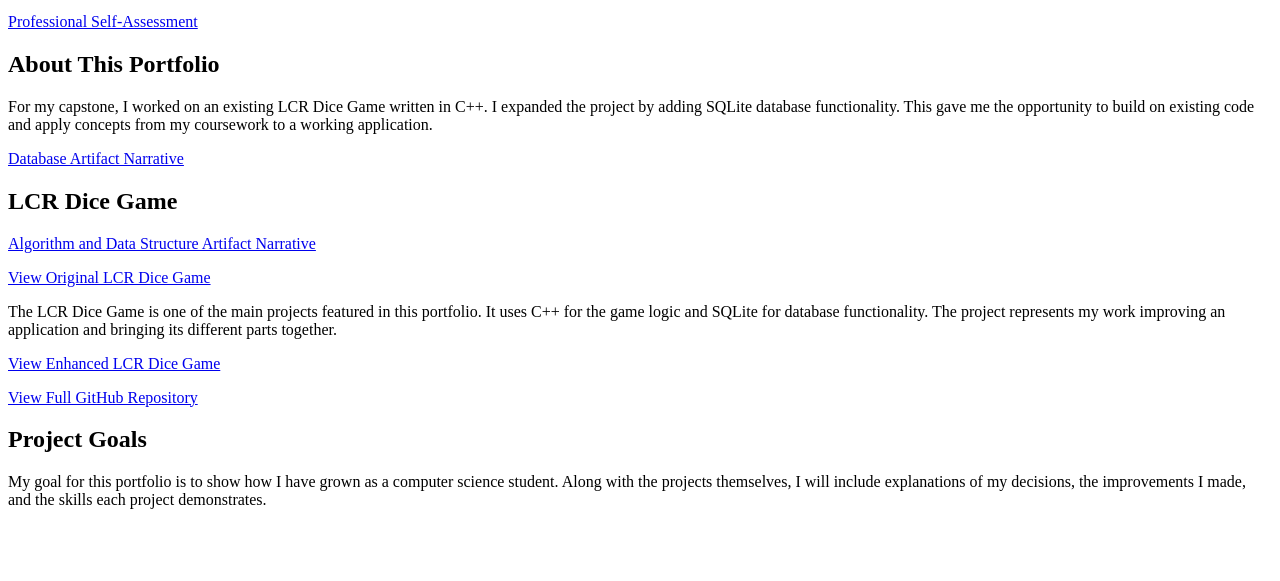
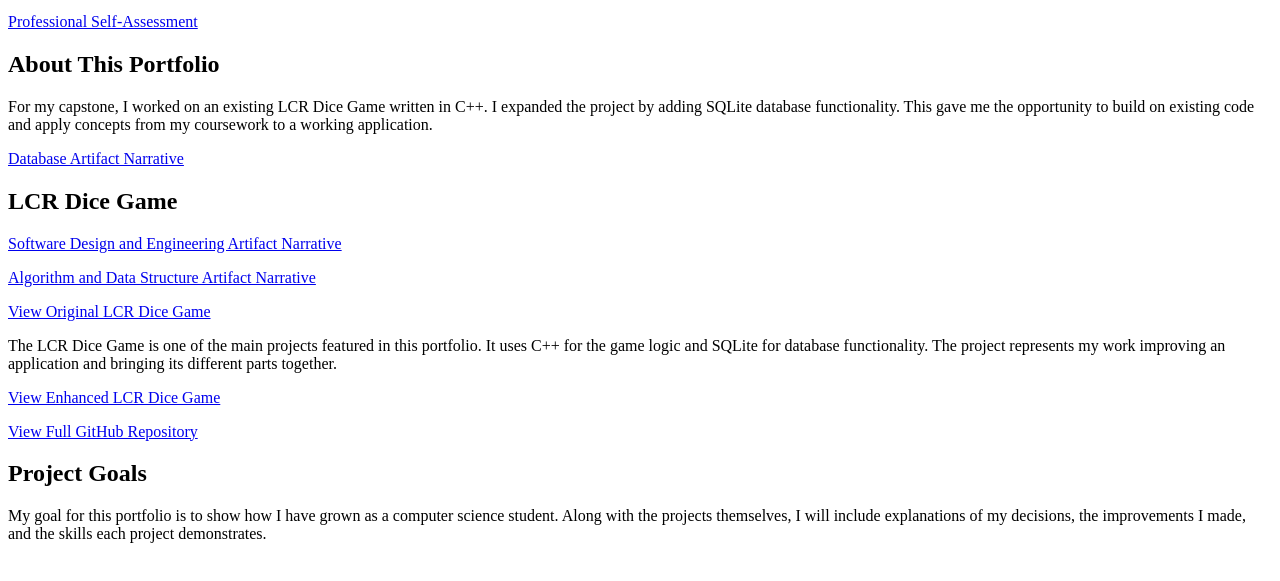
Before and after one commit to TessaCol/CS-499, a plain HTML site: page index.html in a window 1280 px wide. Shown: the part 101-682 px from the top of the page. Drawn offline with Linux system fonts and the light colour scheme.

Commit message:
Add Software Design and Engineering Artifact link

```diff
--- a/index.html
+++ b/index.html
@@ -20,6 +20,8 @@
 
     <h2>LCR Dice Game</h2>
 
+    <p><a href="https://github.com/TessaCol/CS-499/blob/main/SoftwareDesignNarrative.md" target="_blank" rel="noopener noreferrer">Software Design and Engineering Artifact Narrative</a></p>
+
     <p><a href="https://github.com/TessaCol/CS-499/blob/main/AlgorithmDataStructureNarrative.md" target="_blank" rel="noopener noreferrer">Algorithm and Data Structure Artifact Narrative</a></p>
 
     <p><a href="https://github.com/TessaCol/CS-499/tree/main/Dice1-Tessacollier" target="_blank" rel="noopener noreferrer">View Original LCR Dice Game</a></p>
```
